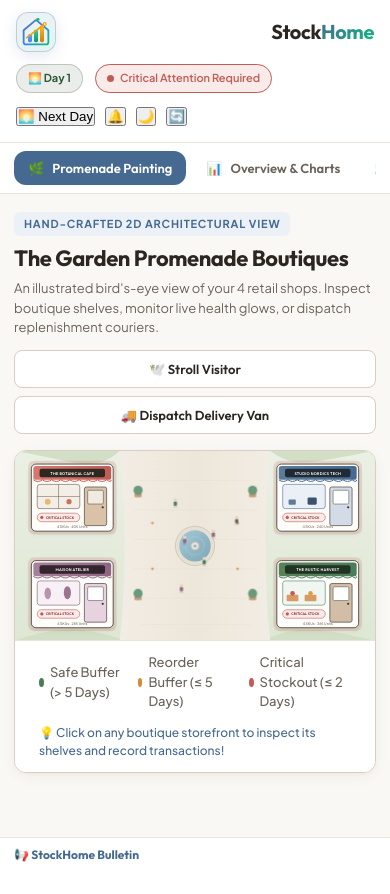
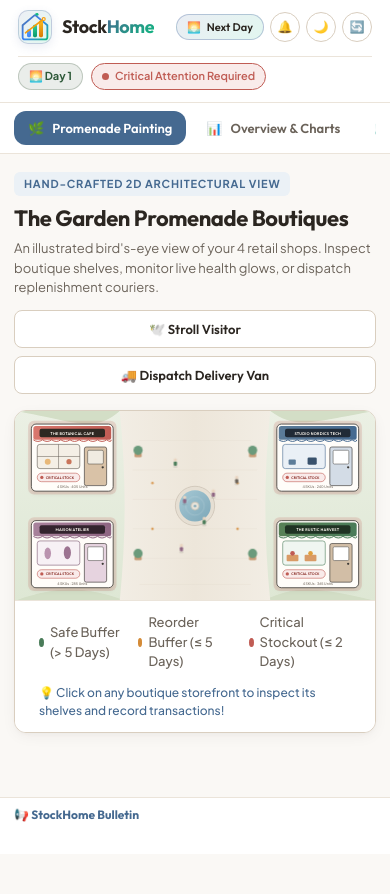
Before and after one commit to nandita3035-beai25/StockHome, a plain HTML site: page webapp/index.html in a window 390 px wide. Shown: the top 894 px of the page. After the commit the page ends 854 px from the top, so only its background shows below. Drawn offline with Linux system fonts and the light colour scheme; a web font is replaced by a local one.

Commit message:
style(ui): update header and button styles for uncluttered layout

```diff
--- a/style.css
+++ b/style.css
@@ -78,13 +78,13 @@ body {
 }
 
 /* =========================================================================
-   TOP HEADER
+   TOP HEADER (CLEAN & UNCLUTTERED)
    ========================================================================= */
 
 .app-header {
   background: var(--bg-surface);
   border-bottom: 1px solid var(--border-light);
-  padding: 14px 36px;
+  padding: 12px 32px;
   display: flex;
   justify-content: space-between;
   align-items: center;
@@ -95,47 +95,41 @@ body {
 .brand-block {
   display: flex;
   align-items: center;
-  gap: 14px;
+  gap: 12px;
 }
 
 .brand-symbol {
-  width: 48px;
-  height: 48px;
-  border-radius: 12px;
+  width: 42px;
+  height: 42px;
+  border-radius: 10px;
   background: linear-gradient(135deg, rgba(82, 110, 163, 0.1) 0%, rgba(16, 185, 129, 0.12) 100%);
   border: 1.5px solid rgba(82, 110, 163, 0.28);
   display: flex;
   align-items: center;
   justify-content: center;
-  box-shadow: 0 4px 14px rgba(82, 110, 163, 0.15);
+  box-shadow: 0 3px 10px rgba(82, 110, 163, 0.12);
   transition: all 0.25s cubic-bezier(0.16, 1, 0.3, 1);
   flex-shrink: 0;
 }
 
 .brand-symbol:hover {
-  transform: translateY(-1px) scale(1.05);
-  box-shadow: 0 6px 18px rgba(82, 110, 163, 0.25);
+  transform: translateY(-1px) scale(1.04);
+  box-shadow: 0 5px 14px rgba(82, 110, 163, 0.2);
   border-color: var(--slate-blue);
 }
 
 .brand-meta {
   display: flex;
   flex-direction: column;
-}
-
-.brand-title-wrap {
-  display: flex;
-  align-items: center;
-  gap: 8px;
 }
 
 .brand-title {
   font-family: 'Outfit', sans-serif;
-  font-size: 24px;
+  font-size: 22px;
   font-weight: 700;
   letter-spacing: -0.4px;
   color: var(--text-primary);
-  line-height: 1.2;
+  line-height: 1.15;
 }
 
 .brand-title-accent {
@@ -145,23 +139,12 @@ body {
   font-weight: 700;
 }
 
-.brand-badge {
-  font-family: 'JetBrains Mono', monospace;
-  font-size: 10px;
-  font-weight: 700;
-  letter-spacing: 0.6px;
-  padding: 2px 7px;
-  border-radius: 4px;
-  background: var(--slate-blue-light);
-  color: var(--slate-blue);
-  border: 1px solid rgba(82, 110, 163, 0.3);
-  text-transform: uppercase;
-}
-
 .brand-subtitle {
-  font-size: 12px;
-  color: var(--text-secondary);
+  font-size: 11px;
+  color: var(--text-tertiary);
   font-weight: 500;
+  letter-spacing: 0.2px;
+  margin-top: 1px;
 }
 
 body.theme-twilight .brand-symbol {
@@ -170,24 +153,18 @@ body.theme-twilight .brand-symbol {
   box-shadow: 0 4px 14px rgba(0, 0, 0, 0.4);
 }
 
-body.theme-twilight .brand-badge {
-  background: rgba(142, 168, 219, 0.2);
-  color: #B4C6EE;
-  border-color: rgba(142, 168, 219, 0.4);
-}
-
 .header-status-center {
   display: flex;
   align-items: center;
-  gap: 12px;
+  gap: 10px;
 }
 
 .pill-badge {
   font-size: 12px;
   font-weight: 600;
-  padding: 6px 14px;
+  padding: 5px 13px;
   border-radius: 20px;
-  display: flex;
+  display: inline-flex;
   align-items: center;
   gap: 6px;
   border: 1px solid var(--border-light);
@@ -224,19 +201,6 @@ body.theme-twilight .pill-badge.pill-day {
   background: rgba(125, 175, 125, 0.18);
   color: #9fe2a8;
   border-color: rgba(125, 175, 125, 0.35);
-}
-
-.live-link-btn {
-  background: linear-gradient(135deg, rgba(82, 110, 163, 0.12), rgba(110, 82, 163, 0.12)) !important;
-  color: var(--slate-blue) !important;
-  border-color: var(--slate-blue) !important;
-  text-decoration: none;
-}
-
-.live-link-btn:hover {
-  background: var(--slate-blue) !important;
-  color: #ffffff !important;
-  transform: translateY(-1px);
 }
 
 .health-dot {
@@ -249,15 +213,57 @@ body.theme-twilight .pill-badge.pill-day {
 
 .header-controls {
   display: flex;
-  gap: 10px;
-}
-
-.control-btn {
-  font-family: inherit;
+  align-items: center;
+  gap: 8px;
+}
+
+.btn-header-action {
+  font-family: 'Outfit', sans-serif;
   font-size: 13px;
   font-weight: 600;
-  padding: 8px 14px;
-  border-radius: var(--radius-sm);
+  padding: 7px 15px;
+  border-radius: 20px;
+  border: 1px solid rgba(82, 110, 163, 0.35);
+  background: linear-gradient(135deg, rgba(82, 110, 163, 0.12), rgba(16, 185, 129, 0.12));
+  color: var(--text-primary);
+  cursor: pointer;
+  transition: all 0.2s ease;
+  display: inline-flex;
+  align-items: center;
+  gap: 6px;
+  white-space: nowrap;
+}
+
+.btn-header-action:hover {
+  background: var(--slate-blue);
+  color: #ffffff;
+  border-color: var(--slate-blue);
+  transform: translateY(-1px);
+  box-shadow: 0 4px 12px rgba(82, 110, 163, 0.25);
+}
+
+.btn-icon-btn {
+  width: 36px;
+  height: 36px;
+  border-radius: 50%;
+  border: 1px solid var(--border-medium);
+  background: var(--bg-surface);
+  color: var(--text-primary);
+  cursor: pointer;
+  transition: all 0.2s ease;
+  display: inline-flex;
+  align-items: center;
+  justify-content: center;
+  font-size: 15px;
+  padding: 0;
+  flex-shrink: 0;
+}
+
+.btn-icon-btn:hover {
+  background: var(--bg-surface-subtle);
+  border-color: var(--text-secondary);
+  transform: translateY(-1px);
+}
   border: 1px solid var(--border-medium);
   background: var(--bg-surface);
   color: var(--text-primary);
@@ -1356,52 +1362,55 @@ body.theme-twilight .pill-badge.pill-day {
 /* Medium Tablets & Large Phones (<= 840px) */
 @media (max-width: 840px) {
   .app-header {
-    padding: 12px 16px;
-    flex-direction: column;
-    align-items: stretch;
+    padding: 10px 18px;
+    flex-wrap: wrap;
+    justify-content: space-between;
+    align-items: center;
     gap: 12px;
   }
 
   .brand-block {
+    gap: 10px;
+  }
+
+  .brand-symbol {
+    width: 38px;
+    height: 38px;
+  }
+
+  .brand-title {
+    font-size: 20px;
+  }
+
+  .header-controls {
+    display: flex;
+    align-items: center;
+    gap: 6px;
+  }
+
+  .btn-header-action {
+    padding: 6px 12px;
+    font-size: 12px;
+  }
+
+  .btn-icon-btn {
+    width: 32px;
+    height: 32px;
+    font-size: 14px;
+  }
+
+  .header-status-center {
     width: 100%;
-    justify-content: space-between;
-  }
-
-  .header-controls {
-    order: unset;
-    margin-left: 0;
-    width: 100%;
-    overflow-x: auto;
-    padding-bottom: 4px;
+    order: 3;
     justify-content: flex-start;
-    scrollbar-width: none;
-    -webkit-overflow-scrolling: touch;
-  }
-  .header-controls::-webkit-scrollbar {
-    display: none;
-  }
-
-  .header-status-center {
-    order: unset;
-    scrollbar-width: none;
-    -webkit-overflow-scrolling: touch;
-  }
-  .header-status-center::-webkit-scrollbar {
-    display: none;
-  }
-
-  .control-btn {
-    flex-shrink: 0;
-    padding: 7px 12px;
-    font-size: 12px;
-    white-space: nowrap;
+    gap: 8px;
+    padding-top: 6px;
+    border-top: 1px solid var(--border-light);
   }
 
   .pill-badge {
-    flex-shrink: 0;
-    padding: 5px 11px;
+    padding: 4px 10px;
     font-size: 11px;
-    white-space: nowrap;
   }
 
   .app-nav {
@@ -1612,16 +1621,27 @@ body.theme-twilight .pill-badge.pill-day {
 /* Small Smart Phones (<= 520px) */
 @media (max-width: 520px) {
   .brand-title {
-    font-size: 20px;
+    font-size: 18px;
   }
 
   .brand-symbol {
-    width: 40px;
-    height: 40px;
+    width: 34px;
+    height: 34px;
   }
 
   .brand-subtitle {
     display: none;
+  }
+
+  .btn-header-action {
+    padding: 5px 10px;
+    font-size: 11px;
+  }
+
+  .btn-icon-btn {
+    width: 30px;
+    height: 30px;
+    font-size: 12px;
   }
 
   .kpi-grid {
--- a/webapp/style.css
+++ b/webapp/style.css
@@ -78,13 +78,13 @@ body {
 }
 
 /* =========================================================================
-   TOP HEADER
+   TOP HEADER (CLEAN & UNCLUTTERED)
    ========================================================================= */
 
 .app-header {
   background: var(--bg-surface);
   border-bottom: 1px solid var(--border-light);
-  padding: 14px 36px;
+  padding: 12px 32px;
   display: flex;
   justify-content: space-between;
   align-items: center;
@@ -95,47 +95,41 @@ body {
 .brand-block {
   display: flex;
   align-items: center;
-  gap: 14px;
+  gap: 12px;
 }
 
 .brand-symbol {
-  width: 48px;
-  height: 48px;
-  border-radius: 12px;
+  width: 42px;
+  height: 42px;
+  border-radius: 10px;
   background: linear-gradient(135deg, rgba(82, 110, 163, 0.1) 0%, rgba(16, 185, 129, 0.12) 100%);
   border: 1.5px solid rgba(82, 110, 163, 0.28);
   display: flex;
   align-items: center;
   justify-content: center;
-  box-shadow: 0 4px 14px rgba(82, 110, 163, 0.15);
+  box-shadow: 0 3px 10px rgba(82, 110, 163, 0.12);
   transition: all 0.25s cubic-bezier(0.16, 1, 0.3, 1);
   flex-shrink: 0;
 }
 
 .brand-symbol:hover {
-  transform: translateY(-1px) scale(1.05);
-  box-shadow: 0 6px 18px rgba(82, 110, 163, 0.25);
+  transform: translateY(-1px) scale(1.04);
+  box-shadow: 0 5px 14px rgba(82, 110, 163, 0.2);
   border-color: var(--slate-blue);
 }
 
 .brand-meta {
   display: flex;
   flex-direction: column;
-}
-
-.brand-title-wrap {
-  display: flex;
-  align-items: center;
-  gap: 8px;
 }
 
 .brand-title {
   font-family: 'Outfit', sans-serif;
-  font-size: 24px;
+  font-size: 22px;
   font-weight: 700;
   letter-spacing: -0.4px;
   color: var(--text-primary);
-  line-height: 1.2;
+  line-height: 1.15;
 }
 
 .brand-title-accent {
@@ -145,23 +139,12 @@ body {
   font-weight: 700;
 }
 
-.brand-badge {
-  font-family: 'JetBrains Mono', monospace;
-  font-size: 10px;
-  font-weight: 700;
-  letter-spacing: 0.6px;
-  padding: 2px 7px;
-  border-radius: 4px;
-  background: var(--slate-blue-light);
-  color: var(--slate-blue);
-  border: 1px solid rgba(82, 110, 163, 0.3);
-  text-transform: uppercase;
-}
-
 .brand-subtitle {
-  font-size: 12px;
-  color: var(--text-secondary);
+  font-size: 11px;
+  color: var(--text-tertiary);
   font-weight: 500;
+  letter-spacing: 0.2px;
+  margin-top: 1px;
 }
 
 body.theme-twilight .brand-symbol {
@@ -170,24 +153,18 @@ body.theme-twilight .brand-symbol {
   box-shadow: 0 4px 14px rgba(0, 0, 0, 0.4);
 }
 
-body.theme-twilight .brand-badge {
-  background: rgba(142, 168, 219, 0.2);
-  color: #B4C6EE;
-  border-color: rgba(142, 168, 219, 0.4);
-}
-
 .header-status-center {
   display: flex;
   align-items: center;
-  gap: 12px;
+  gap: 10px;
 }
 
 .pill-badge {
   font-size: 12px;
   font-weight: 600;
-  padding: 6px 14px;
+  padding: 5px 13px;
   border-radius: 20px;
-  display: flex;
+  display: inline-flex;
   align-items: center;
   gap: 6px;
   border: 1px solid var(--border-light);
@@ -224,19 +201,6 @@ body.theme-twilight .pill-badge.pill-day {
   background: rgba(125, 175, 125, 0.18);
   color: #9fe2a8;
   border-color: rgba(125, 175, 125, 0.35);
-}
-
-.live-link-btn {
-  background: linear-gradient(135deg, rgba(82, 110, 163, 0.12), rgba(110, 82, 163, 0.12)) !important;
-  color: var(--slate-blue) !important;
-  border-color: var(--slate-blue) !important;
-  text-decoration: none;
-}
-
-.live-link-btn:hover {
-  background: var(--slate-blue) !important;
-  color: #ffffff !important;
-  transform: translateY(-1px);
 }
 
 .health-dot {
@@ -249,15 +213,57 @@ body.theme-twilight .pill-badge.pill-day {
 
 .header-controls {
   display: flex;
-  gap: 10px;
-}
-
-.control-btn {
-  font-family: inherit;
+  align-items: center;
+  gap: 8px;
+}
+
+.btn-header-action {
+  font-family: 'Outfit', sans-serif;
   font-size: 13px;
   font-weight: 600;
-  padding: 8px 14px;
-  border-radius: var(--radius-sm);
+  padding: 7px 15px;
+  border-radius: 20px;
+  border: 1px solid rgba(82, 110, 163, 0.35);
+  background: linear-gradient(135deg, rgba(82, 110, 163, 0.12), rgba(16, 185, 129, 0.12));
+  color: var(--text-primary);
+  cursor: pointer;
+  transition: all 0.2s ease;
+  display: inline-flex;
+  align-items: center;
+  gap: 6px;
+  white-space: nowrap;
+}
+
+.btn-header-action:hover {
+  background: var(--slate-blue);
+  color: #ffffff;
+  border-color: var(--slate-blue);
+  transform: translateY(-1px);
+  box-shadow: 0 4px 12px rgba(82, 110, 163, 0.25);
+}
+
+.btn-icon-btn {
+  width: 36px;
+  height: 36px;
+  border-radius: 50%;
+  border: 1px solid var(--border-medium);
+  background: var(--bg-surface);
+  color: var(--text-primary);
+  cursor: pointer;
+  transition: all 0.2s ease;
+  display: inline-flex;
+  align-items: center;
+  justify-content: center;
+  font-size: 15px;
+  padding: 0;
+  flex-shrink: 0;
+}
+
+.btn-icon-btn:hover {
+  background: var(--bg-surface-subtle);
+  border-color: var(--text-secondary);
+  transform: translateY(-1px);
+}
   border: 1px solid var(--border-medium);
   background: var(--bg-surface);
   color: var(--text-primary);
@@ -1356,52 +1362,55 @@ body.theme-twilight .pill-badge.pill-day {
 /* Medium Tablets & Large Phones (<= 840px) */
 @media (max-width: 840px) {
   .app-header {
-    padding: 12px 16px;
-    flex-direction: column;
-    align-items: stretch;
+    padding: 10px 18px;
+    flex-wrap: wrap;
+    justify-content: space-between;
+    align-items: center;
     gap: 12px;
   }
 
   .brand-block {
+    gap: 10px;
+  }
+
+  .brand-symbol {
+    width: 38px;
+    height: 38px;
+  }
+
+  .brand-title {
+    font-size: 20px;
+  }
+
+  .header-controls {
+    display: flex;
+    align-items: center;
+    gap: 6px;
+  }
+
+  .btn-header-action {
+    padding: 6px 12px;
+    font-size: 12px;
+  }
+
+  .btn-icon-btn {
+    width: 32px;
+    height: 32px;
+    font-size: 14px;
+  }
+
+  .header-status-center {
     width: 100%;
-    justify-content: space-between;
-  }
-
-  .header-controls {
-    order: unset;
-    margin-left: 0;
-    width: 100%;
-    overflow-x: auto;
-    padding-bottom: 4px;
+    order: 3;
     justify-content: flex-start;
-    scrollbar-width: none;
-    -webkit-overflow-scrolling: touch;
-  }
-  .header-controls::-webkit-scrollbar {
-    display: none;
-  }
-
-  .header-status-center {
-    order: unset;
-    scrollbar-width: none;
-    -webkit-overflow-scrolling: touch;
-  }
-  .header-status-center::-webkit-scrollbar {
-    display: none;
-  }
-
-  .control-btn {
-    flex-shrink: 0;
-    padding: 7px 12px;
-    font-size: 12px;
-    white-space: nowrap;
+    gap: 8px;
+    padding-top: 6px;
+    border-top: 1px solid var(--border-light);
   }
 
   .pill-badge {
-    flex-shrink: 0;
-    padding: 5px 11px;
+    padding: 4px 10px;
     font-size: 11px;
-    white-space: nowrap;
   }
 
   .app-nav {
@@ -1612,16 +1621,27 @@ body.theme-twilight .pill-badge.pill-day {
 /* Small Smart Phones (<= 520px) */
 @media (max-width: 520px) {
   .brand-title {
-    font-size: 20px;
+    font-size: 18px;
   }
 
   .brand-symbol {
-    width: 40px;
-    height: 40px;
+    width: 34px;
+    height: 34px;
   }
 
   .brand-subtitle {
     display: none;
+  }
+
+  .btn-header-action {
+    padding: 5px 10px;
+    font-size: 11px;
+  }
+
+  .btn-icon-btn {
+    width: 30px;
+    height: 30px;
+    font-size: 12px;
   }
 
   .kpi-grid {
```
